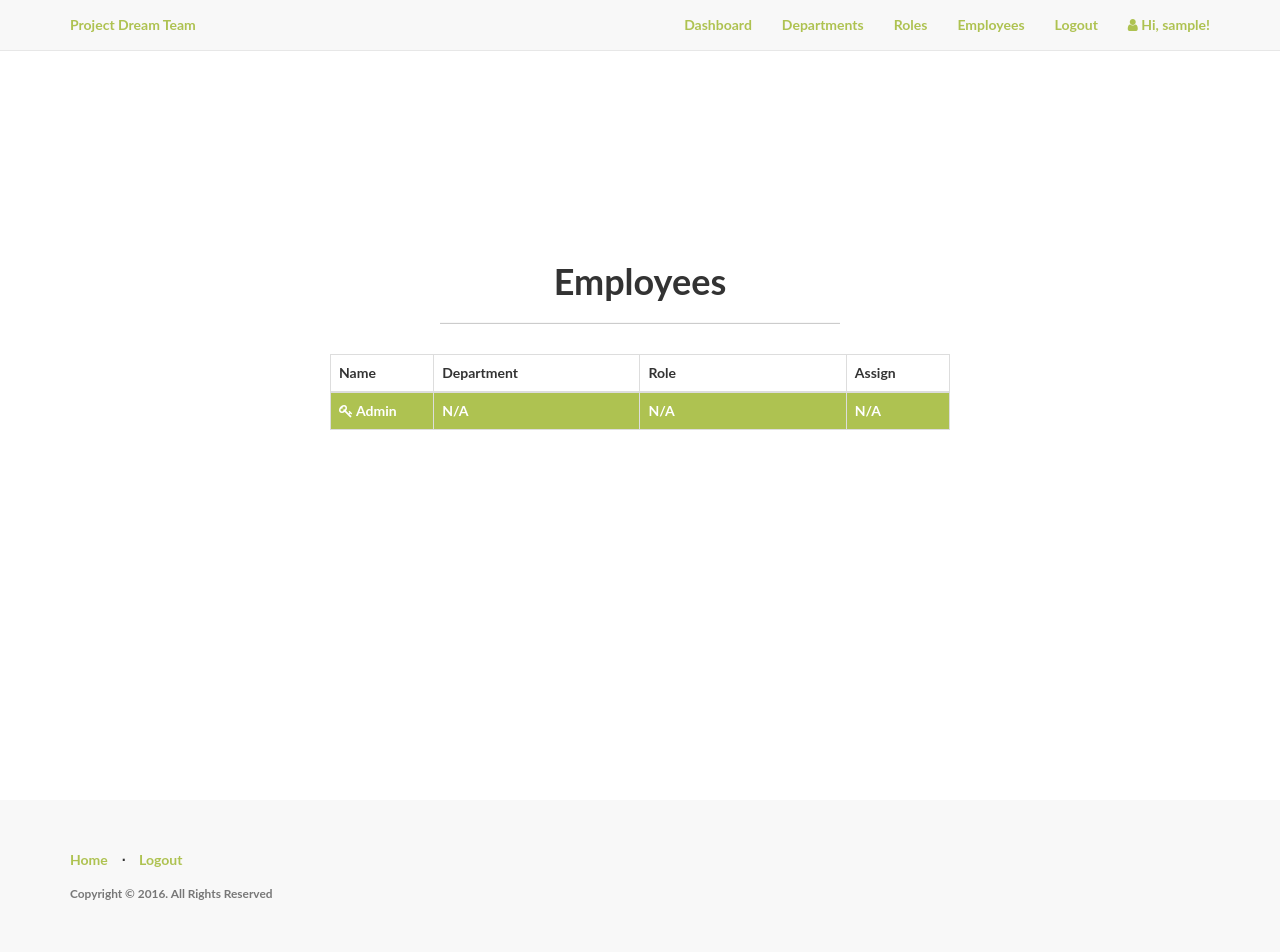
After one commit to shivanshu1333/C.R.U.D.M.E, a Flask app: page /admin/employees in a window 1280 px wide. The commit adds this page. Run offline with Flask 2, Linux system fonts and the light colour scheme; a user stored in the database is signed in; tables that the repository leaves empty hold one stand-in row (values such as "Sample post"); parts of the project's set-up code (start-up, migrations or seed data) failed here and were passed over; some libraries are stand-ins or nearby versions.

Commit message:
Added employee assign function for admin

```diff
--- a/app/admin/views.py
+++ b/app/admin/views.py
@@ -2,9 +2,9 @@ from flask import abort, flash, redirect, url_for, render_template
 from flask_login import current_user, login_required
 
 from . import admin
-from forms import DepartmentForm, RoleForm
+from forms import DepartmentForm, RoleForm, EmployeeAssignForm
 from .. import db
-from ..models import Department, Role
+from ..models import Department, Role, Employee
 
 
 def check_admin():
@@ -177,3 +177,37 @@ def delete_role(id):
 	return redirect(url_for('admin.list_roles'))
 
 	return render_template(title="Delete Role")
+
+@admin.route('/employees')
+@login_required
+def list_employees():
+	"""
+	List all employees
+	"""
+	check_admin()
+	employees = Employee.query.all()
+	return render_template('admin/employees/employees.html', employees=employees, title='Employees')
+
+@admin.route('/employees/assign/<int:id>', methods=['GET','POST'])
+@login_required
+def assign_employee(id):
+	"""
+	Assign employee to department
+	"""
+	check_admin()
+	employee = Employee.query.get_or_404(id)
+
+	form = EmployeeAssignForm(obj=employee)
+	if form.validate_on_submit():
+		employee.department = form.department.data
+		employee.role = form.role.data
+		db.session.add(employee)
+		db.session.commit()
+		flash('You have successfully assigned a department and role.')
+
+		# redirect to the roles page
+		return redirect(url_for('admin.list_employees'))
+
+	return render_template('admin/employees/employee.html',
+						   employee=employee, form=form,
+						   title='Assign Employee')
--- /dev/null
+++ b/app/templates/admin/employees/employees.html
@@ -0,0 +1,68 @@
+{% import "bootstrap/utils.html" as utils %}
+{% extends "base.html" %}
+{% block title %}Employees{% endblock %}
+{% block body %}
+<div class="content-section">
+  <div class="outer">
+    <div class="middle">
+      <div class="inner">
+        <br/>
+        {{ utils.flashed_messages() }}
+        <br/>
+        <h1 style="text-align:center;">Employees</h1>
+        {% if employees %}
+          <hr class="intro-divider">
+          <div class="center">
+            <table class="table table-striped table-bordered">
+              <thead>
+                <tr>
+                  <th width="15%"> Name </th>
+                  <th width="30%"> Department </th>
+                  <th width="30%"> Role </th>
+                  <th width="15%"> Assign </th>
+                </tr>
+              </thead>
+              <tbody>
+              {% for employee in employees %}
+                {% if employee.is_admin %}
+                    <tr style="background-color: #aec251; color: white;">
+                        <td> <i class="fa fa-key"></i> Admin </td>
+                        <td> N/A </td>
+                        <td> N/A </td>
+                        <td> N/A </td>
+                    </tr>
+                {% else %}
+                    <tr>
+                      <td> {{ employee.first_name }} {{ employee.last_name }} </td>
+                      <td>
+                        {% if employee.department %}
+                          {{ employee.department.name }}
+                        {% else %}
+                          -
+                        {% endif %}
+                      </td>
+                      <td>
+                        {% if employee.role %}
+                          {{ employee.role.name }}
+                        {% else %}
+                          -
+                        {% endif %}
+                      </td>
+                      <td>
+                        <a href="{{ url_for('admin.assign_employee', id=employee.id) }}">
+                          <i class="fa fa-user-plus"></i> Assign
+                        </a>
+                      </td>
+                    </tr>
+                {% endif %}
+              {% endfor %}
+              </tbody>
+            </table>
+          </div>
+        {% endif %}
+        </div>
+      </div>
+    </div>
+  </div>
+</div>
+{% endblock %}
--- a/app/templates/base.html
+++ b/app/templates/base.html
@@ -28,7 +28,7 @@
 										<li><a href="{{ url_for('home.admin_dashboard') }}">Dashboard</a></li>
 										<li><a href="{{ url_for('admin.list_departments') }}">Departments</a></li>
 										<li><a href="{{ url_for('admin.list_roles') }}">Roles</a></li>
-										<li><a href="#">Employees</a></li>
+										<li><a href="{{ url_for('admin.list_employees') }}">Employees</a></li>
 
 									{% else %}
 
```
Also changed, not shown: app/admin/forms.py (+11 -0 lines), app/templates/admin/employees/employee.html (added, +26 -0 lines).
